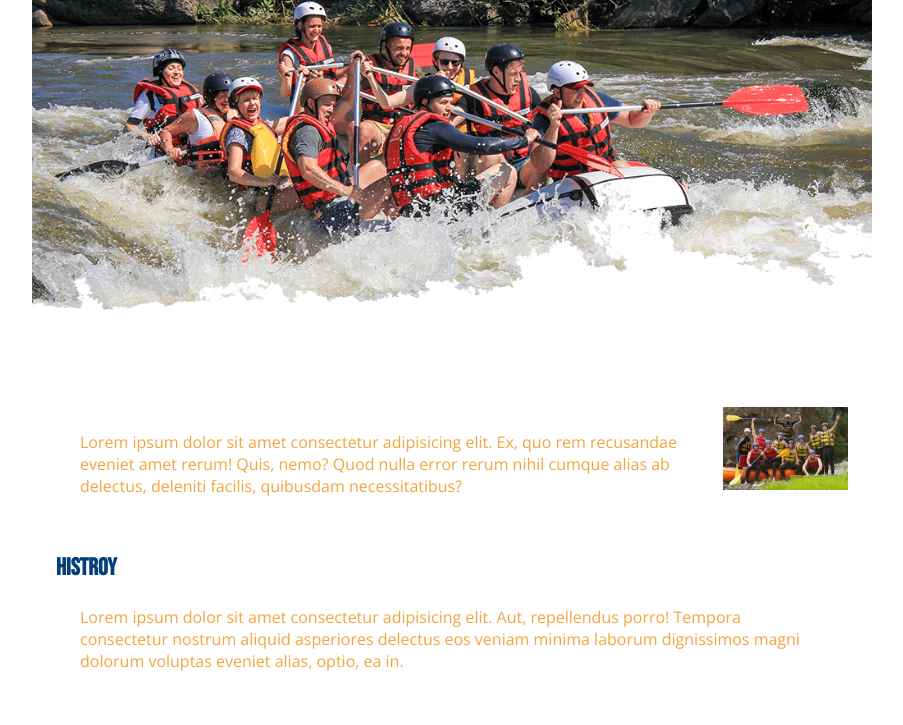
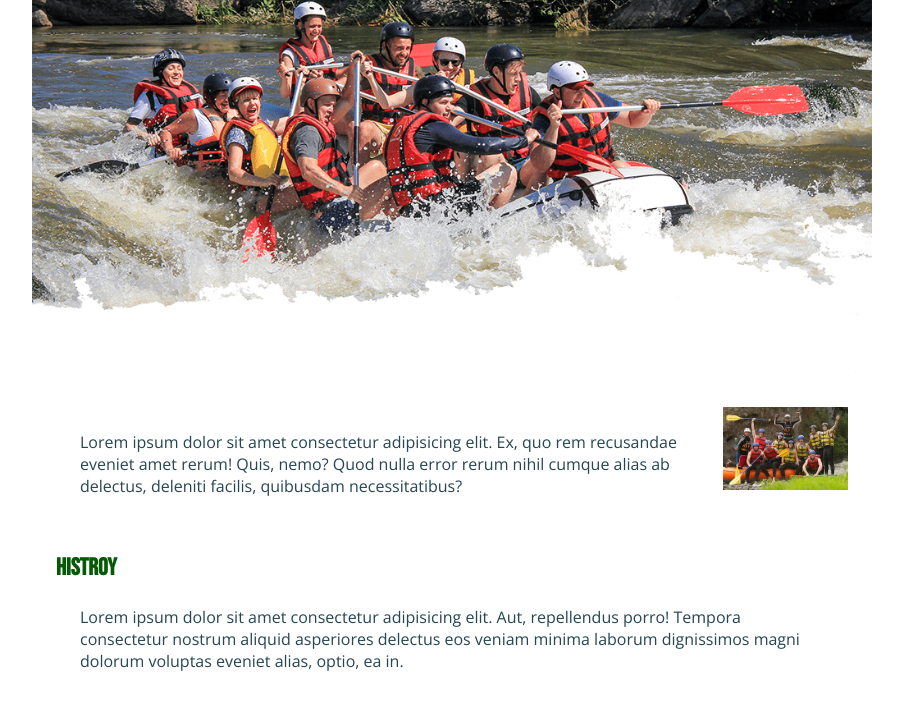
Before and after one commit to iamlordanthony/wdd130, a plain HTML site: page wwr/about.html in a window 1280 px wide. Shown: the part 318-1043 px from the top of the page, without its empty margins (188-1091 px from the left). Drawn offline with nearby package versions, Linux system fonts and the light colour scheme; a web font is replaced by a local one.

Commit message:
Changed Colors

```diff
--- a/wwr/styles/rafting.css
+++ b/wwr/styles/rafting.css
@@ -1,8 +1,8 @@
 :root {
-    --primary-color: #034078;
-    --secondary-color: #1282A2;
-    --accent1-color: #F2A541;
-    --accent2-color: #FFFFFF;
+    --primary-color: #055a05;
+    --secondary-color: #f4a261;
+    --accent1-color: #264653;
+    --accent2-color: #e9c46a;
     --heading-font: "Bebas Neue", sans-serif;
     --body-font: "Open Sans", sans-serif;
 }
```
